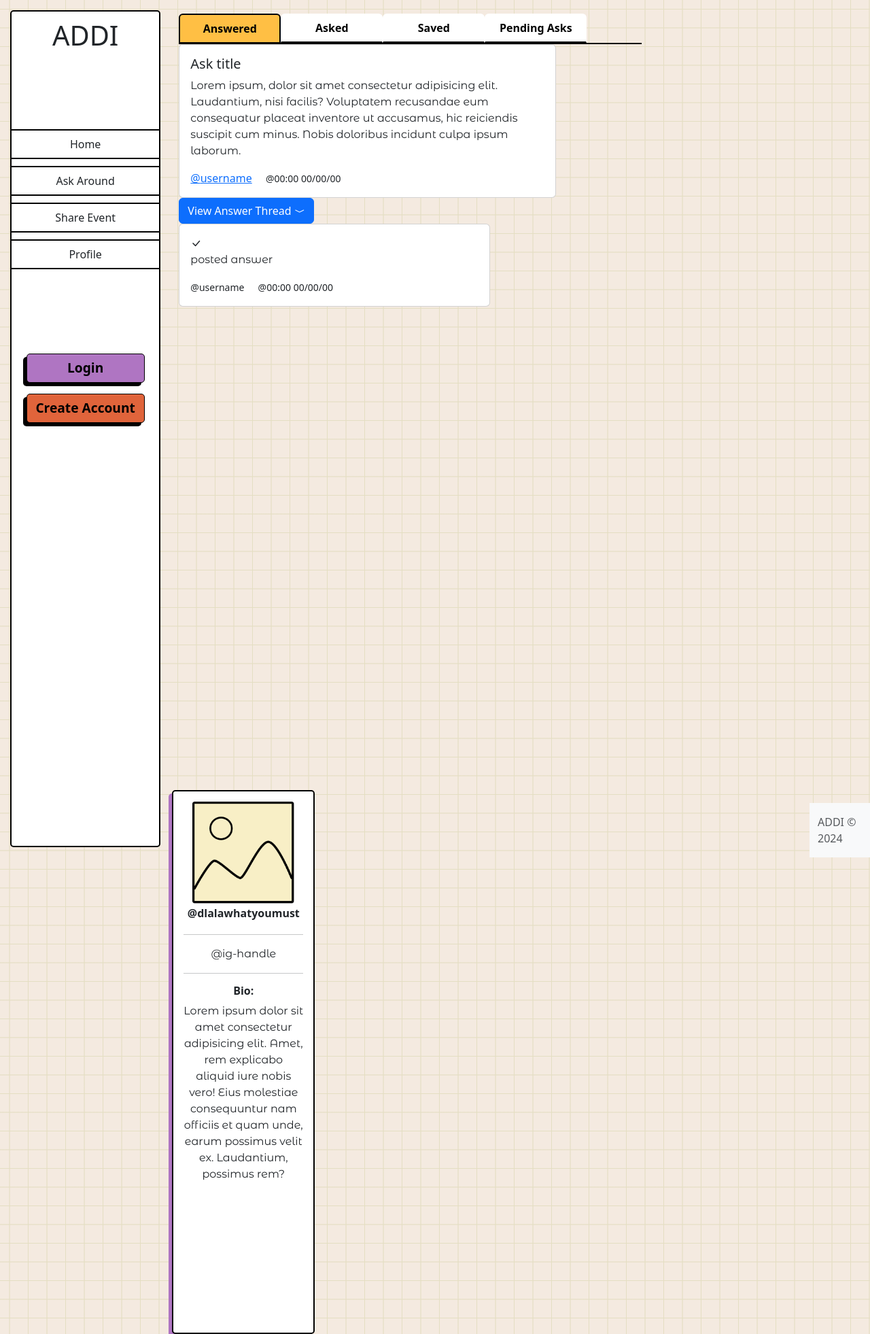
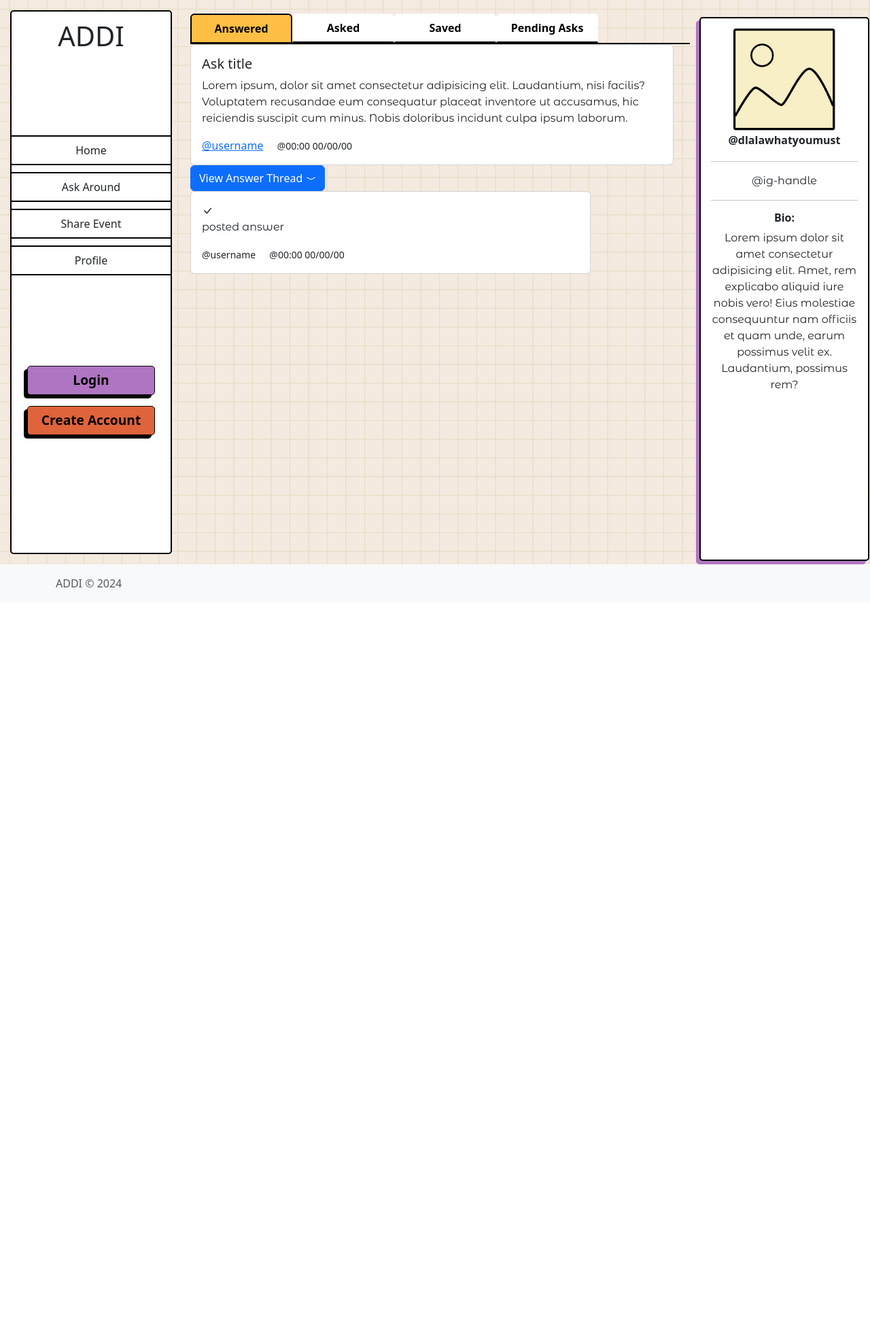
Before and after one commit to Mwape-Kurete/ADDI, a PHP site: page /pages/profile.php in a window 1280 px wide. Shown: the whole page at 68% size. After the commit the page ends 864 px from the top, so only its background shows below. Run offline with PHP 8.4, Linux system fonts and the light colour scheme; some web fonts are replaced.

Commit message:
fixing styling issue

```diff
--- a/assets/css/main.css
+++ b/assets/css/main.css
@@ -437,7 +437,7 @@ option {
 /*profile panel*/
 #profilePanel-wrapper {
   min-height: 100vh;
-  width: 210px;
+  width: 250px;
   background-color: white;
   border: 2px solid black;
   border-radius: 5px;
@@ -449,7 +449,7 @@ option {
 }
 
 .profilePanel {
-  max-width: 200px;
+  max-width: 250px;
 }
 
 .profile-photo {
@@ -690,7 +690,7 @@ textarea {
 }
 
 .profile-tabs {
-  max-width: 75%;
+  max-width: 75% !important;
 }
 
 .profile-nav-tabs {
--- a/pages/profile.php
+++ b/pages/profile.php
@@ -1,7 +1,7 @@
 <?php include '../includes/header.php'; ?>
 
 <div class="row">
-    <div class="col main-pageContent profile-tabs" style="width: 90%">
+    <div class="col-10 main-pageContent profile-tabs">
         <?php include '../includes/profile-tabs.php' ?>
         <div class="profile-content-answered tab-content" id="answered-content">
             <?php include '../templates/user-reply_card.php'; ?>
@@ -17,7 +17,7 @@
         </div>
 
     </div>
-    <div class="col-3 activityPanel">
+    <div class="col activityPanel">
         <?php include '../includes/profile_panel.php' ?>
     </div>
 </div>
--- a/templates/user-reply_card.php
+++ b/templates/user-reply_card.php
@@ -1,5 +1,5 @@
 <!--START OF reply CARD-->
-<div class="row replied-ask" style="width: 85%;">
+<div class="row replied-ask" style="width: 100%;">
     <?php include "asked_post.php"; ?>
     <div class="col-10 user-reply-card">
         <div class="card">
@@ -11,5 +11,6 @@
             </div>
         </div>
     </div>
+</div>
 
-    <!--END OF reply CARD-->
+<!--END OF reply CARD-->
```
